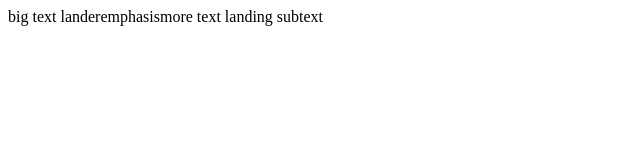
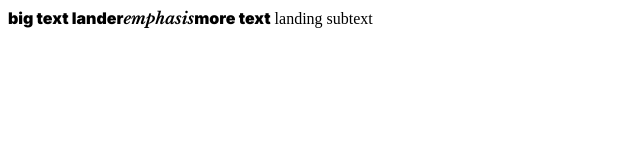
Before and after one commit to generallofii/informatik-website, a plain HTML site: page index.html in a window 1280 px wide. Shown: the whole page, without its empty margins (0-640 px from the left). Drawn offline with nearby package versions, Linux system fonts and the light colour scheme.

Commit message:
Update styles.css

```diff
--- a/styles.css
+++ b/styles.css
@@ -1,17 +1,17 @@
 @import url('https://fonts.googleapis.com/css2?family=Inter:ital,opsz,wght@0,14..32,100..900;1,14..32,100..900&family=Libre+Baskerville:ital,wght@0,700;1,700&display=swap');
-landerText {
+.landerText {
   font-family: "Inter", sans-serif;
   font-optical-sizing: auto;
   font-weight: 900;
   font-style: normal;
 }
-landerTextEmphasis {
+.landerTextEmphasis {
   font-family: "Libre Baskerville", serif;
   font-optical-sizing: auto;
   font-weight: 700;
   font-style: italic;
 }
-text {
+.text {
   font-family: "Inter", sans-serif;
   font-optical-sizing: auto;
   font-weight: 200;
```
